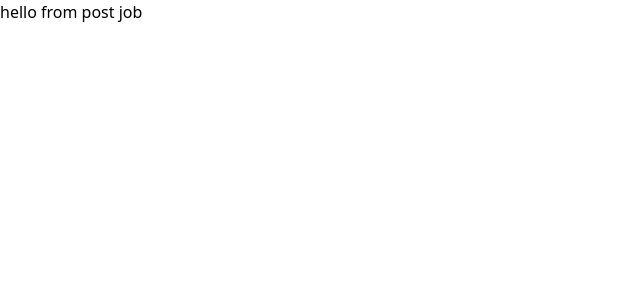
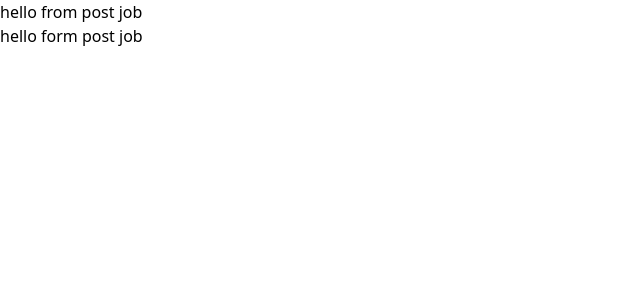
Before and after one commit to Hassan-Shah2003/Job-Spring, a React (Vite) app: page / in a window 1280 px wide. Shown: the top 300 px of the page, without its empty margins (0-640 px from the left). Built offline with nearby package versions, Linux system fonts and the light colour scheme.

Commit message:
final testing from post job

```diff
--- a/src/App.jsx
+++ b/src/App.jsx
@@ -3,7 +3,8 @@ import React from 'react'
 const App = () => {
   return (
 <>
-<h1>hello from post job</h1>
+<h4>hello from post job</h4>
+<span>hello form post job</span>
 </>
   )
 }
```
